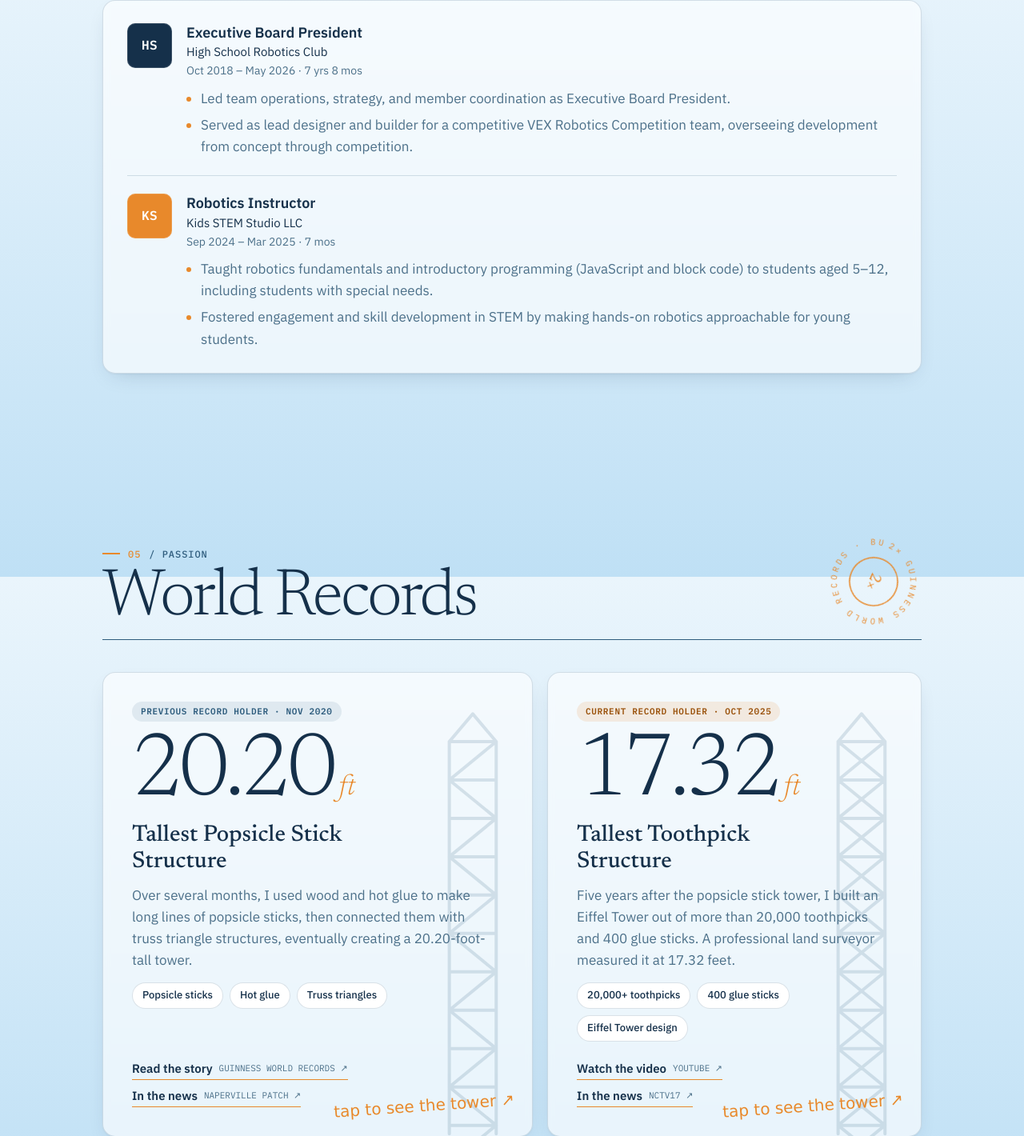
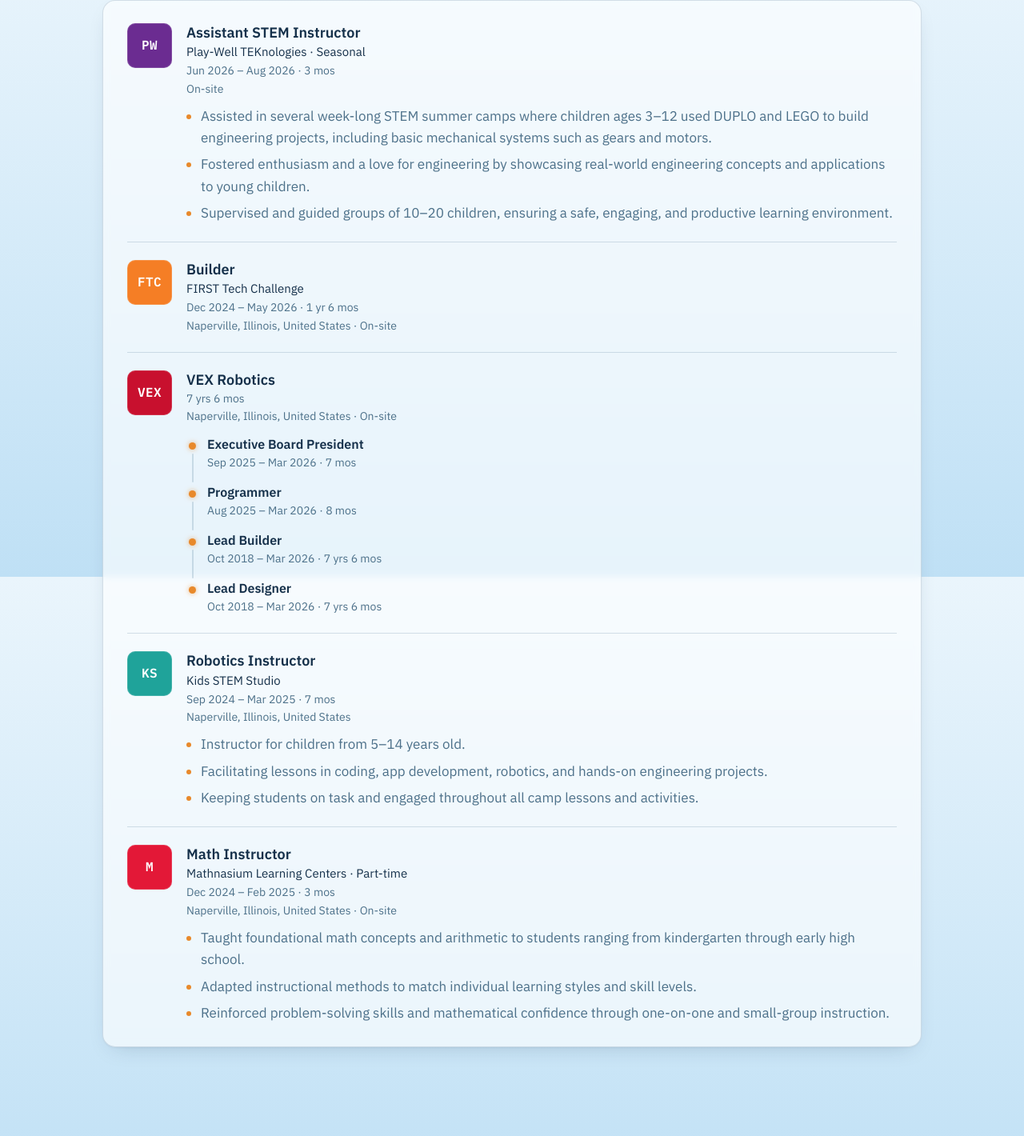
Before and after one commit to MilkyMustache/MilkyMustache.github.io, a plain HTML site: page index.html in a window 1280 px wide. Shown: the part 3279-4699 px from the top of the page at 80% size. Drawn offline with Linux system fonts and the light colour scheme; a web font is replaced by a local one.

Commit message:
Experience: all LinkedIn roles in LinkedIn-style layout
Adds Play-Well TEKnologies, FIRST Tech Challenge, grouped VEX Robotics roles, Kids STEM Studio, and Mathnasium.

```diff
--- a/index.html
+++ b/index.html
@@ -539,6 +539,20 @@
   .exp-item li{ margin-bottom: 6px; }
   .exp-item li:last-child{ margin-bottom: 0; }
   .exp-item li::marker{ color: var(--accent); }
+  /* several roles at one org: dots joined by a line, like LinkedIn */
+  .exp-roles{ list-style: none; margin: 14px 0 0; padding: 0; }
+  .exp-roles li{ position: relative; padding: 0 0 16px 26px; margin: 0; }
+  .exp-roles li:last-child{ padding-bottom: 0; }
+  .exp-roles li::before{
+    content:""; position: absolute; left: 3px; top: 8px;
+    width: 9px; height: 9px; border-radius: 50%;
+    background: var(--accent); box-shadow: 0 0 6px rgba(232,137,43,0.6);
+  }
+  .exp-roles li:not(:last-child)::after{
+    content:""; position: absolute; left: 7px; top: 22px; bottom: 2px; width: 2px;
+    background: var(--line-faint); border-radius: 2px;
+  }
+  .exp-roles h4{ margin: 0; font-size: 16px; font-weight: 600; line-height: 1.35; }
   .exp-skills{ margin-top: 10px; font-size: 14px; color: var(--ink); }
   .exp-skills b{ font-weight: 600; }
   @media (max-width: 520px){ .exp-item{ grid-template-columns: 44px 1fr; gap: 14px; } .exp-logo{ width: 44px; height: 44px; font-size: 13px; } }
@@ -867,26 +881,84 @@
              data-start / data-end are YYYY-MM; leave data-end empty for "Present". -->
         <div class="card exp-list reveal">
           <article class="exp-item">
-            <span class="exp-logo" style="--logo:#15304A">HS</span>
+            <span class="exp-logo" style="--logo:#6B2C91">PW</span>
             <div class="exp-body">
-              <h3 class="exp-title">Executive Board President</h3>
-              <p class="exp-org">High School Robotics Club</p>
-              <p class="exp-dates" data-start="2018-10" data-end="2026-05"></p>
+              <h3 class="exp-title">Assistant STEM Instructor</h3>
+              <p class="exp-org">Play-Well TEKnologies · Seasonal</p>
+              <p class="exp-dates" data-start="2026-06" data-end="2026-08"></p>
+              <p class="exp-loc">On-site</p>
               <ul>
-                <li>Led team operations, strategy, and member coordination as Executive Board President.</li>
-                <li>Served as lead designer and builder for a competitive VEX Robotics Competition team, overseeing development from concept through competition.</li>
+                <li>Assisted in several week-long STEM summer camps where children ages 3–12 used DUPLO and LEGO to build engineering projects, including basic mechanical systems such as gears and motors.</li>
+                <li>Fostered enthusiasm and a love for engineering by showcasing real-world engineering concepts and applications to young children.</li>
+                <li>Supervised and guided groups of 10–20 children, ensuring a safe, engaging, and productive learning environment.</li>
               </ul>
             </div>
           </article>
+
           <article class="exp-item">
-            <span class="exp-logo" style="--logo:#E8892B">KS</span>
+            <span class="exp-logo" style="--logo:#F57E25">FTC</span>
+            <div class="exp-body">
+              <h3 class="exp-title">Builder</h3>
+              <p class="exp-org">FIRST Tech Challenge</p>
+              <p class="exp-dates" data-start="2024-12" data-end="2026-05"></p>
+              <p class="exp-loc">Naperville, Illinois, United States · On-site</p>
+            </div>
+          </article>
+
+          <!-- one organization, several roles (LinkedIn's grouped layout) -->
+          <article class="exp-item">
+            <span class="exp-logo" style="--logo:#C8102E">VEX</span>
+            <div class="exp-body">
+              <h3 class="exp-title">VEX Robotics</h3>
+              <p class="exp-dates" data-start="2018-10" data-end="2026-03" data-only-duration></p>
+              <p class="exp-loc">Naperville, Illinois, United States · On-site</p>
+              <ol class="exp-roles">
+                <li>
+                  <h4>Executive Board President</h4>
+                  <p class="exp-dates" data-start="2025-09" data-end="2026-03"></p>
+                </li>
+                <li>
+                  <h4>Programmer</h4>
+                  <p class="exp-dates" data-start="2025-08" data-end="2026-03"></p>
+                </li>
+                <li>
+                  <h4>Lead Builder</h4>
+                  <p class="exp-dates" data-start="2018-10" data-end="2026-03"></p>
+                </li>
+                <li>
+                  <h4>Lead Designer</h4>
+                  <p class="exp-dates" data-start="2018-10" data-end="2026-03"></p>
+                </li>
+              </ol>
+            </div>
+          </article>
+
+          <article class="exp-item">
+            <span class="exp-logo" style="--logo:#1FA39A">KS</span>
             <div class="exp-body">
               <h3 class="exp-title">Robotics Instructor</h3>
-              <p class="exp-org">Kids STEM Studio LLC</p>
+              <p class="exp-org">Kids STEM Studio</p>
               <p class="exp-dates" data-start="2024-09" data-end="2025-03"></p>
+              <p class="exp-loc">Naperville, Illinois, United States</p>
               <ul>
-                <li>Taught robotics fundamentals and introductory programming (JavaScript and block code) to students aged 5–12, including students with special needs.</li>
-                <li>Fostered engagement and skill development in STEM by making hands-on robotics approachable for young students.</li>
+                <li>Instructor for children from 5–14 years old.</li>
+                <li>Facilitating lessons in coding, app development, robotics, and hands-on engineering projects.</li>
+                <li>Keeping students on task and engaged throughout all camp lessons and activities.</li>
+              </ul>
+            </div>
+          </article>
+
+          <article class="exp-item">
+            <span class="exp-logo" style="--logo:#E31837">M</span>
+            <div class="exp-body">
+              <h3 class="exp-title">Math Instructor</h3>
+              <p class="exp-org">Mathnasium Learning Centers · Part-time</p>
+              <p class="exp-dates" data-start="2024-12" data-end="2025-02"></p>
+              <p class="exp-loc">Naperville, Illinois, United States · On-site</p>
+              <ul>
+                <li>Taught foundational math concepts and arithmetic to students ranging from kindergarten through early high school.</li>
+                <li>Adapted instructional methods to match individual learning styles and skill levels.</li>
+                <li>Reinforced problem-solving skills and mathematical confidence through one-on-one and small-group instruction.</li>
               </ul>
             </div>
           </article>
@@ -1132,7 +1204,9 @@
     const months = (ey - sy) * 12 + (em - sm) + 1;   // LinkedIn counts both ends
     const y = Math.floor(months / 12), m = months % 12;
     const dur = [y ? y + (y > 1 ? ' yrs' : ' yr') : '', m ? m + (m > 1 ? ' mos' : ' mo') : ''].filter(Boolean).join(' ');
-    el.innerHTML = `${fmt(el.dataset.start)} – ${end ? fmt(end) : 'Present'} <span class="dur">· ${dur}</span>`;
+    el.innerHTML = el.hasAttribute('data-only-duration')
+      ? dur   // org header on a grouped entry shows just the total
+      : `${fmt(el.dataset.start)} – ${end ? fmt(end) : 'Present'} <span class="dur">· ${dur}</span>`;
   });
 
   // touch screens can't hover: tap the toothpick card to toggle the photo
```
